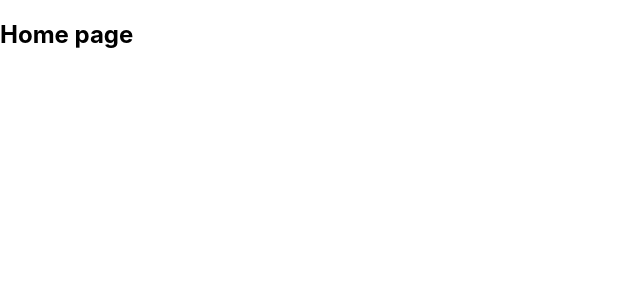
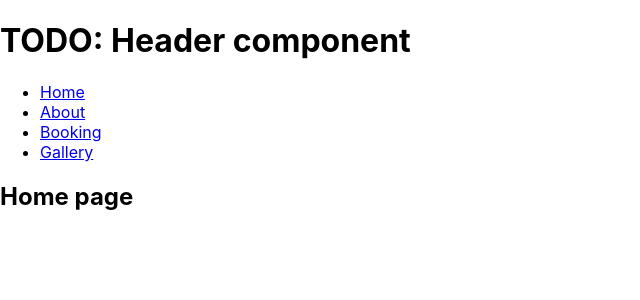
Before and after one commit to csengekulker/zold.studio, a React (Create React App) app: page / in a window 1280 px wide. Shown: the top 300 px of the page, without its empty margins (0-640 px from the left). Built offline with nearby package versions, Linux system fonts and the light colour scheme.

Commit message:
react router dom v5 usage

```diff
--- a/src/App.js
+++ b/src/App.js
@@ -1,10 +1,33 @@
 import logo from './logo.svg';
 import './App.css';
+import { BrowserRouter as Router , Route, Switch, Link } from 'react-router-dom'
 import { Home, About, Gallery, Booking } from "./pages"
 
 function App() {
   return (
-    <Home />
+    <>
+      <h1>TODO: Header component</h1>
+
+      <nav>
+        <ul>
+          <li><a href="/">Home</a></li>
+          <li><a href="/us">About</a></li>
+          <li><a href="/booking">Booking</a></li>
+          <li><a href="/gallery">Gallery</a></li>
+        </ul>
+      </nav>
+
+      <Router>
+        <Switch>
+          <Route path='/'><Home /></Route>
+          <Route path='/us'><About /></Route>
+          <Route path='/booking'><Booking /></Route>
+          <Route path='/gallery'><Gallery /></Route>
+        </Switch>
+      </Router>
+
+    </>
+
 
   );
 }
```
